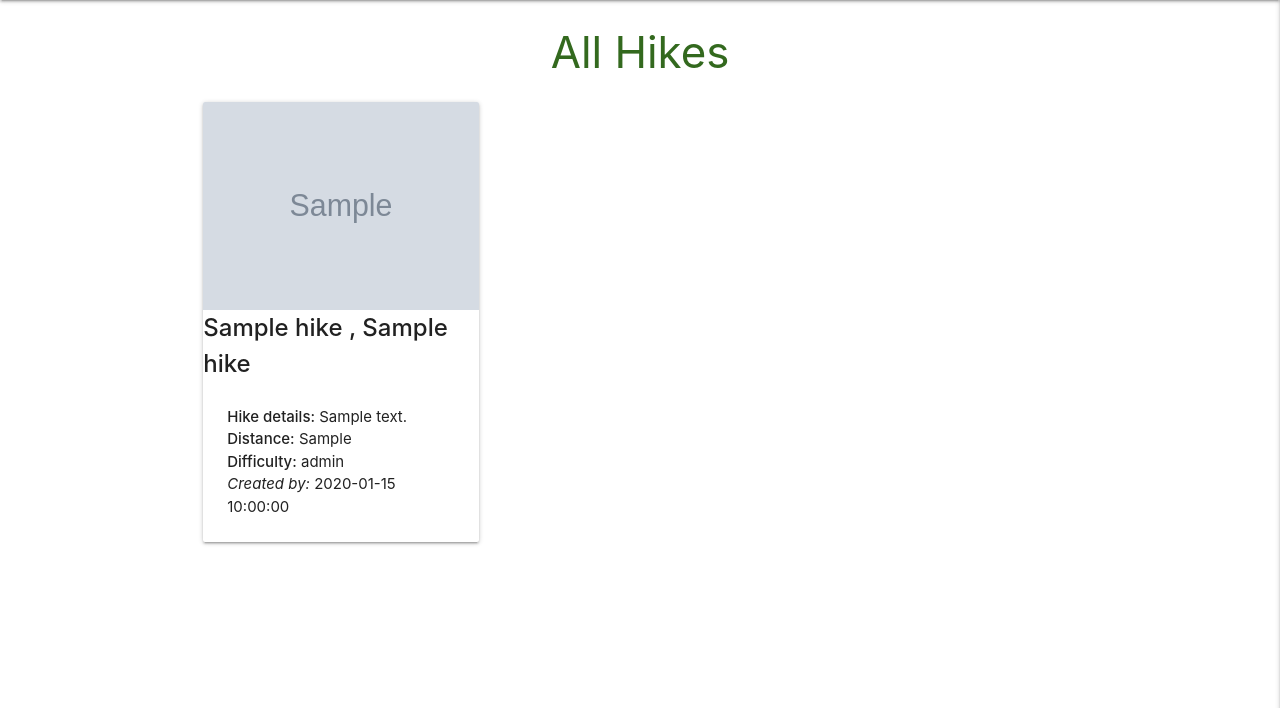
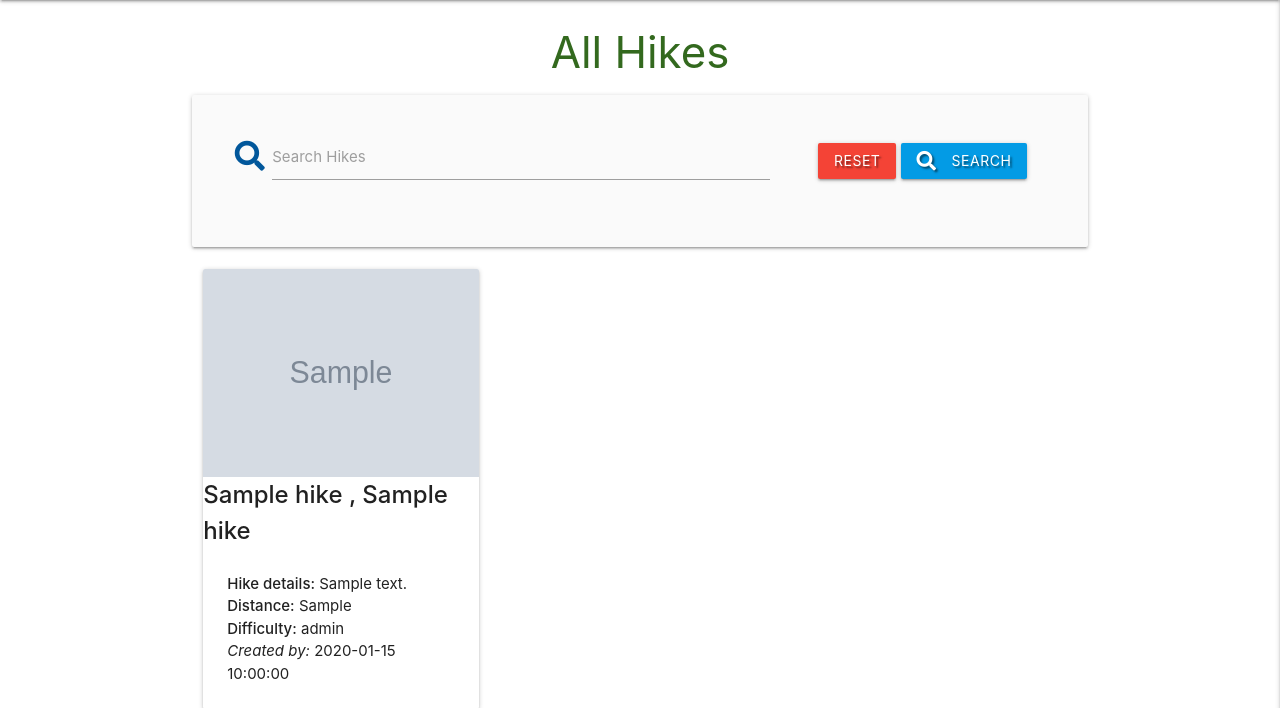
Before and after one commit to MWatty/hike_ireland, a Flask app: page / in a window 1280 px wide. Shown: the part 64-772 px from the top of the page. Run offline with Flask 2, Linux system fonts and the light colour scheme; grey boxes marked "Sample" are stand-in pictures; a database or web service that is not in the repository returns one stand-in record (values such as "Sample title"); some libraries are stand-ins or nearby versions.

Commit message:
Add Search Functionality

```diff
--- a/app.py
+++ b/app.py
@@ -21,7 +21,14 @@ mongo = PyMongo(app)
 @app.route("/")
 @app.route("/get_hikes")
 def get_hikes():
-    hikes = mongo.db.hikes.find()
+    hikes = list(mongo.db.hikes.find())
+    return render_template("hikes.html", hikes=hikes)
+
+
+@app.route("/search", methods=["GET", "POST"])
+def search():
+    query = request.form.get("query")
+    hikes = list(mongo.db.hikes.find({"$text": {"$search": query}}))
     return render_template("hikes.html", hikes=hikes)
 
 
--- a/templates/hikes.html
+++ b/templates/hikes.html
@@ -3,6 +3,27 @@
 
 <h3 class="light-green-text text-darken-4 center-align">All Hikes</h3>
 
+
+<div class="row card-panel grey lighten-5">
+    <form action="{{ url_for('search') }}" method="post" class="col s12">
+        <div class="row valign-wrapper center-align">
+            <div class="input-field col s12 m8">
+                <i class="fas fa-search prefix light-blue-text text-darken-4"></i>
+                <input type="text" name="query" id="query" minlength="3" class="validate" required>
+                <label for="query">Search Hikes</label>
+            </div>
+            <div class="col s12 m4">
+                <a href="{{ url_for('get_hikes') }}" class="red btn text-shadow">Reset</a>
+                <button type="submit" class="light-blue darken-1 btn text-shadow">
+                    <i class="fas fa-search left"></i> Search
+                </button>
+            </div>
+        </div>
+    </form>
+
+</div>
+
+{% if hikes|length > 0 %}
 <div class="row">
     {% for hike in hikes %}
     <div class="col s4 m4">
@@ -26,5 +47,8 @@
     </div>
     {% endfor %}
 </div>
+{% else %}
+    <h3 class="light-green-text text-darken-4 center-align">No Hikes Found</h3>
+{% endif %}
 
 {% endblock %}
```
